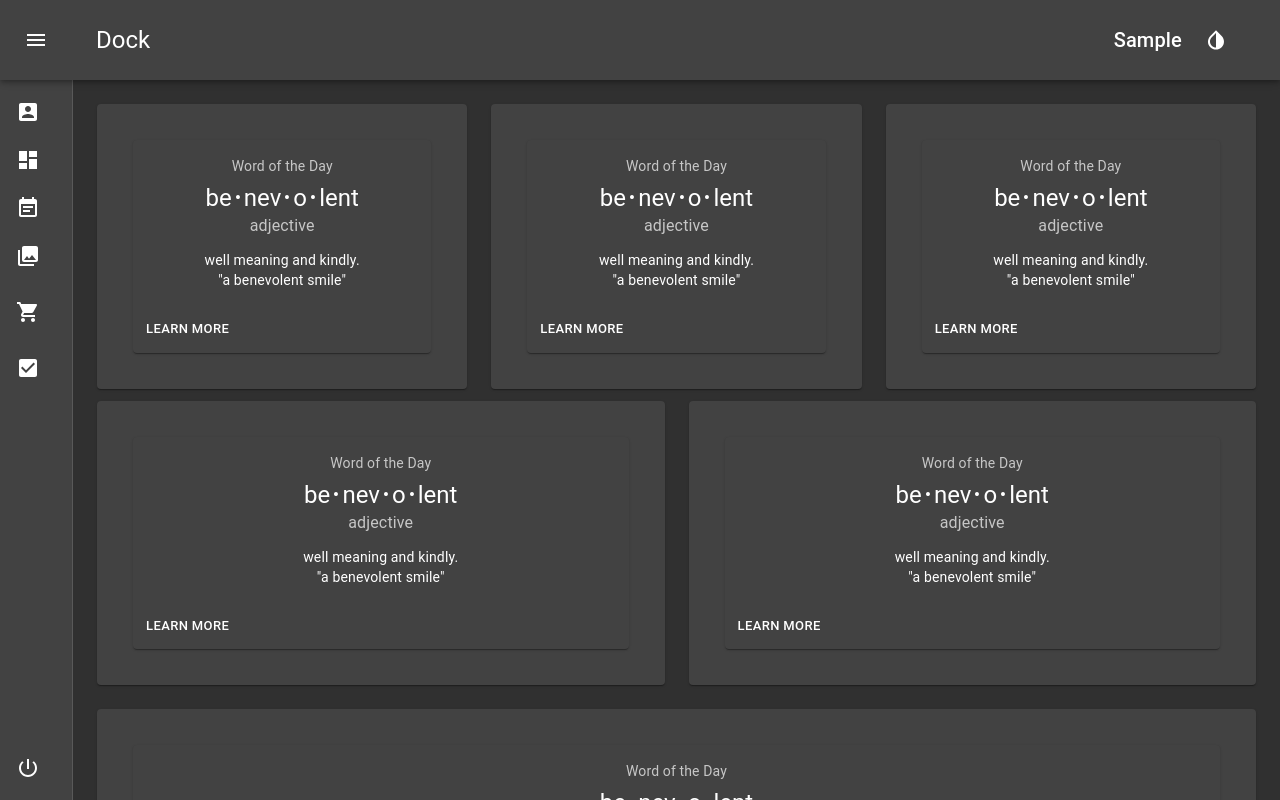
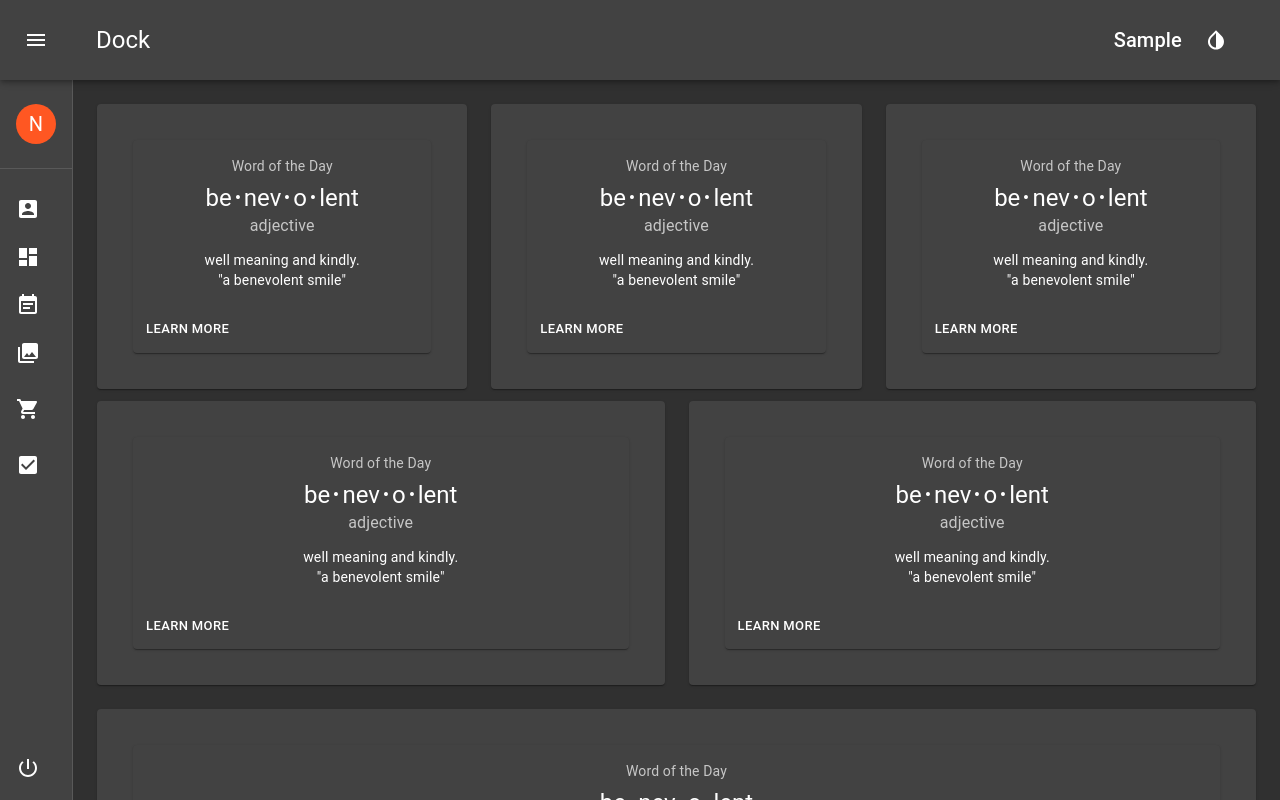
Before and after one commit to javier-fong/dock-frontend, a React (Create React App) app: page /app/dashboard in a window 1280 px wide. Shown: the top 800 px of the page. Built offline with nearby package versions, Linux system fonts and the light colour scheme; sample sign-in values are in the browser's storage.

Commit message:
added photojournal route and dashboard profile avatar

```diff
--- a/src/components/Dashboard/Dashboard.js
+++ b/src/components/Dashboard/Dashboard.js
@@ -26,9 +26,11 @@ import CheckBoxIcon from '@material-ui/icons/CheckBox';
 import KeyboardArrowDownIcon from '@material-ui/icons/KeyboardArrowDown';
 import ShoppingCartIcon from '@material-ui/icons/ShoppingCart';
 import InvertColorsIcon from '@material-ui/icons/InvertColors';
+import Avatar from '@material-ui/core/Avatar';
+import { deepOrange, deepPurple } from '@material-ui/core/colors';
 
 // Import Pages
-import { OverviewPage, ToDoListPage } from '../../pages';
+import { OverviewPage, ToDoListPage, PhotoJournalPage } from '../../pages';
 
 // Import state
 import { UserContext } from '../../pages/DashboardPage';
@@ -113,6 +115,24 @@ const useStyles = makeStyles((theme) => ({
             color: 'inherit',
             textDecoration: 'none'
         }
+    },
+    closeAvatar: {
+        color: theme.palette.getContrastText(deepOrange[500]),
+        backgroundColor: deepOrange[500],
+    },
+    openAvatar: {
+        color: theme.palette.getContrastText(deepPurple[500]),
+        backgroundColor: deepPurple[500],
+        width: theme.spacing(7),
+        height: theme.spacing(7),
+    },
+    avatarAlign: {
+        justifyContent: 'center',
+        marginTop: theme.spacing(1),
+        marginBottom: theme.spacing(2)
+    },
+    profileMargin: {
+        marginTop: theme.spacing(2)
     }
 }));
 
@@ -210,7 +230,14 @@ export default function Dashboard() {
                         <Divider />
 
                         <List>
-                            <ListItem button key='Profile'>
+                            <ListItem className={classes.avatarAlign}>
+                                {open ?
+                                <Avatar className={classes.openAvatar} src='https://i.pinimg.com/originals/22/96/b7/2296b76fcbad3dd2764033c667dde33c.png'></Avatar>
+                                :
+                                <Avatar className={classes.closeAvatar}>N</Avatar>}
+                            </ListItem>
+                            <Divider />
+                            <ListItem button key='Profile' className={classes.profileMargin}>
                                 <ListItemIcon><AccountBoxIcon /></ListItemIcon>
                                 <ListItemText primary='Profile' />
                             </ListItem>
@@ -222,9 +249,12 @@ export default function Dashboard() {
                                 <ListItemIcon><EventNoteIcon /></ListItemIcon>
                                 <ListItemText primary='Calendar' />
                             </ListItem>
-                            <ListItem button key='Family Journal'>
-                                <ListItemIcon><PhotoLibraryIcon /></ListItemIcon>
-                                <ListItemText primary='Family Journal' />
+                            <ListItem button key='Photo Journal' to='/app/photojournal'>
+                                <Link href='/app/photojournal' color='inherit' className={classes.linkStyle}>
+                                    <ListItemIcon><PhotoLibraryIcon /></ListItemIcon>
+                                    <ListItemText primary='Photo Journal' />
+                                </Link>
+
                             </ListItem>
                             <List>
                                 <ListItem button key='Shopping List' onClick={handleToggleList}>
@@ -242,7 +272,7 @@ export default function Dashboard() {
                             <ListItem button key='To Do List' to='/app/todolist'>
                                 <Link href='/app/todolist' color='inherit' className={classes.linkStyle}>
                                     <ListItemIcon><CheckBoxIcon /></ListItemIcon>
-                                    <ListItemText primary='To Do List'></ListItemText>
+                                    <ListItemText primary='To Do List' />
                                 </Link>
                             </ListItem>
                         </List>
@@ -264,6 +294,7 @@ export default function Dashboard() {
                             <main className={classes.content}>
                                 <Route path='/app/dashboard' component={OverviewPage} />
                                 <Route path='/app/todolist' component={ToDoListPage} />
+                                <Route path='/app/photojournal' component={PhotoJournalPage} />
                             </main>
                         </React.Fragment>
                     </Switch>
--- a/src/components/Todo/TodoItemModal.js
+++ b/src/components/Todo/TodoItemModal.js
@@ -120,7 +120,7 @@ export default function SpringModal(props) {
             await props.updateToDoItem(props.id, payload)
             setItem('');
             setOpenEdit(false);
-        } catch(err) {
+        } catch (err) {
             console.log(err)
         }
     }
@@ -151,9 +151,16 @@ export default function SpringModal(props) {
             >
                 <Fade in={openEdit}>
                     <div className={classes.paper}>
-                        <h2 id="spring-modal-title">{props.description}</h2>
+                    <h4 id="spring-modal-title">Edit Item</h4>
                         <form className={classes.formStyle} noValidate autoComplete="off" onSubmit={handleEditItem} >
-                            <TextField id="standard-basic" label="Edit item" onChange={event => setItem(event.target.value)} value={item} />
+                            <TextField
+                                id="standard-basic"
+                                // label="Edit item"
+                                placeholder={props.description}
+                                autoFocus='true'
+                                onChange={event => setItem(event.target.value)}
+                                value={item}
+                            />
                             <div className={classes.buttonDiv}>
                                 <Button variant="contained" color="primary" className={classes.buttonStyle} onClick={handleCloseEdit}>
                                     Close
--- a/src/components/Todo/TodoItems.js
+++ b/src/components/Todo/TodoItems.js
@@ -8,7 +8,6 @@ import ListItemText from '@material-ui/core/ListItemText';
 import Checkbox from '@material-ui/core/Checkbox';
 import { Pagination } from '@material-ui/lab/';
 import TodoItemModal from '../Todo/TodoItemModal';
-import api from '../api';
 
 const useStyles = makeStyles((theme) => ({
   root: {
--- a/src/components/Todo/TodoListModal.js
+++ b/src/components/Todo/TodoListModal.js
@@ -141,7 +141,7 @@ export default function SpringModal(props) {
       await props.addToDoItem(props.id, payload);
       setToDoItem('');
       setOpen(false);
-    } catch(err) {
+    } catch (err) {
       console.log(err)
     }
   }
@@ -155,7 +155,7 @@ export default function SpringModal(props) {
       await props.updateToDoListName(props.id, payload);
       setOpenEditListName(false);
       setListName('');
-    } catch(err) {
+    } catch (err) {
       console.log(err)
     }
   }
@@ -163,7 +163,7 @@ export default function SpringModal(props) {
   const deleteList = async () => {
     try {
       await props.deleteToDoList(props.id);
-    } catch(err) {
+    } catch (err) {
       console.log(err)
     }
   }
@@ -200,9 +200,15 @@ export default function SpringModal(props) {
       >
         <Fade in={open}>
           <div className={classes.paper}>
-            <h4 id="spring-modal-title">{props.name}</h4>
+            <h4 id="spring-modal-title">Add New Item</h4>
             <form className={classes.formStyle} noValidate autoComplete="off" onSubmit={submitNewItem}>
-              <TextField id="standard-basic" label="Add new item" onChange={event => setToDoItem(event.target.value)} value={toDoItem} />
+              <TextField
+                id="standard-basic"
+                label="New item"
+                autoFocus='true'
+                onChange={event => setToDoItem(event.target.value)}
+                value={toDoItem}
+              />
               <div className={classes.buttonDiv}>
                 <Button variant="contained" color="primary" className={classes.buttonStyle} onClick={handleCloseListItem}>
                   Close
@@ -231,9 +237,16 @@ export default function SpringModal(props) {
       >
         <Fade in={openEditListName}>
           <div className={classes.paper}>
-            <h2 id="spring-modal-title">{props.name}</h2>
+            <h4 id="spring-modal-title">Edit List Name</h4>
             <form className={classes.formStyle} noValidate autoComplete="off" onSubmit={updateListName}>
-              <TextField id="standard-basic" label="Edit list name" onChange={event => setListName(event.target.value)} value={listName} />
+              <TextField
+                id="standard-basic"
+                label="New name"
+                placeholder={props.name}
+                autoFocus='true'
+                onChange={event => setListName(event.target.value)}
+                value={listName}
+              />
               <div className={classes.buttonDiv}>
                 <Button variant="contained" color="primary" className={classes.buttonStyle} onClick={handleCloseEditListName}>
                   Close
@@ -261,10 +274,10 @@ export default function SpringModal(props) {
         }}
       >
         <Fade in={openDeleteList}>
-          <div className={classes.paper} style={{ textAlign:'center' }}>
+          <div className={classes.paper} style={{ textAlign: 'center' }}>
             <h2 id="spring-modal-title">Confirm Delete</h2>
             <p>Are you sure you want to delete this list?</p>
-              <div className={classes.buttonDiv} style={{ justifyContent:'center' }}>
+            <div className={classes.buttonDiv} style={{ justifyContent: 'center' }}>
               <Button variant="contained" color="primary" className={classes.delButtonStyle} onClick={handleCloseDeleteList}>
                 Close
                 </Button>
--- /dev/null
+++ b/src/pages/PhotoJournalPage.js
@@ -0,0 +1,14 @@
+import React, { useEffect, useState, useContext, Fragment } from 'react';
+import { makeStyles } from '@material-ui/core/styles';
+import api from '../components/api';
+import { UserContext } from './DashboardPage';
+
+const PhotoJournalPage = () => {
+    return (
+        <div>
+            <h1>Hi</h1>
+        </div>
+    )
+}
+
+export default PhotoJournalPage
--- a/src/pages/index.js
+++ b/src/pages/index.js
@@ -2,10 +2,12 @@ import LoginPage from './LoginPage';
 import DashboardPage from './DashboardPage';
 import ToDoListPage from './ToDoListPage';
 import OverviewPage from './OverviewPage';
+import PhotoJournalPage from './PhotoJournalPage';
 
 export {
     LoginPage,
     DashboardPage,
     ToDoListPage,
-    OverviewPage
+    OverviewPage,
+    PhotoJournalPage
 }
```
Also changed, not shown: src/pages/ToDoListPage.js (+1 -14 lines), src/components/Todo/TodoListCard.js (renamed from src/components/Cards/TodoListCard.js). Lines whose indentation alone changed are shown as unchanged.
